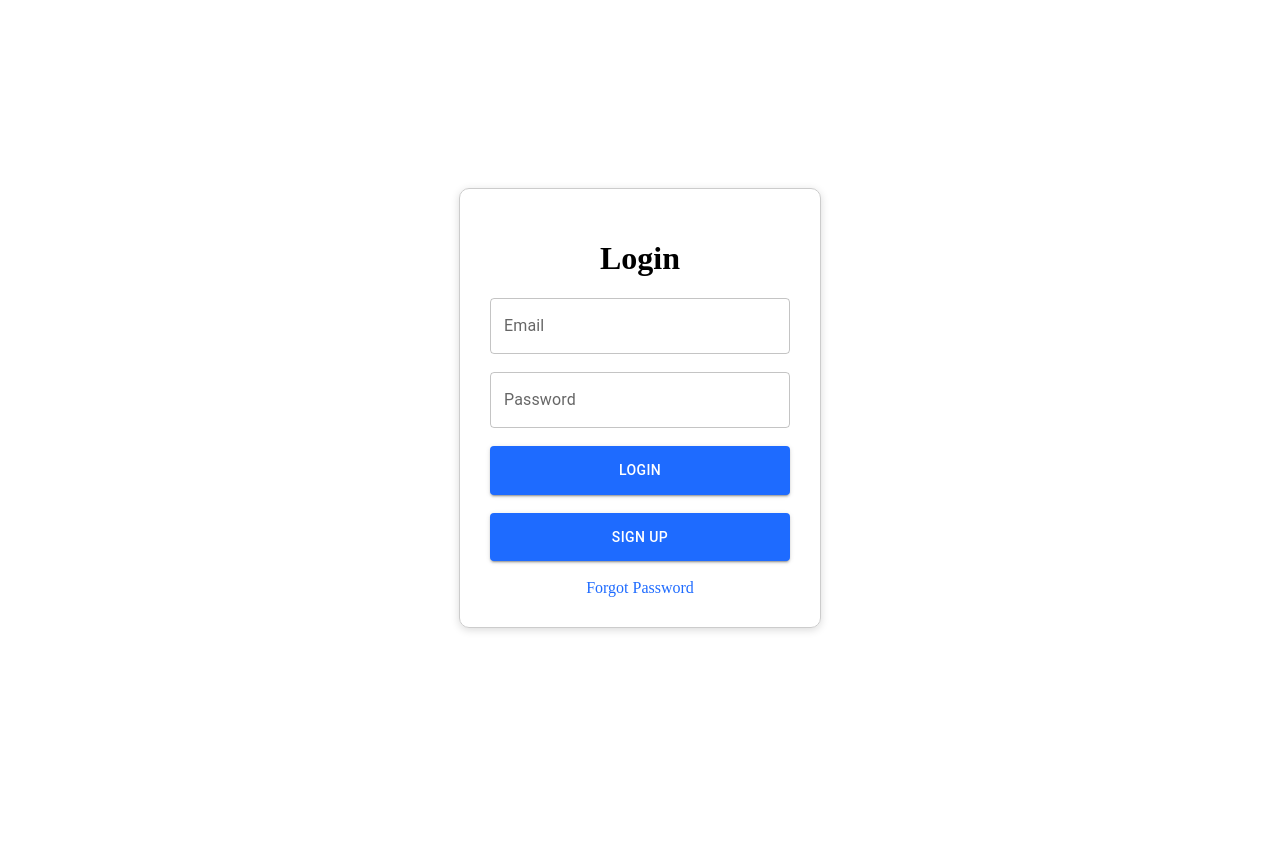
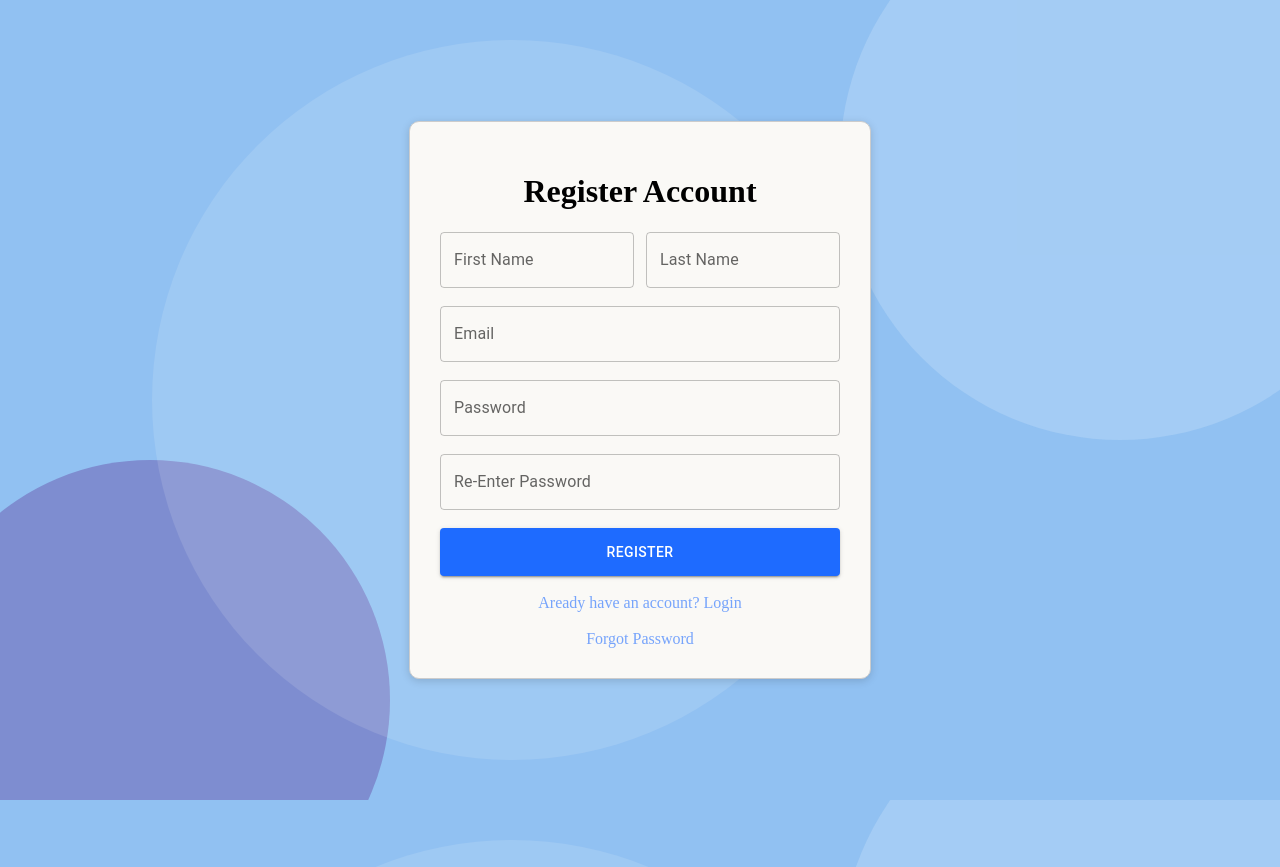
Before and after one commit to Shamxc/WebProg_Learning-Management-System, a React (Vite) app in the folder client/: page / in a window 1280 px wide. Shown: the top 867 px of the page. Before the commit the page ends 816 px from the top, so only its background shows below. Built offline with nearby package versions, Linux system fonts and the light colour scheme.

Commit message:
Login/ Register UI

```diff
--- a/client/src/App.css
+++ b/client/src/App.css
@@ -0,0 +1,3 @@
+body {
+    margin: 0;
+}
--- a/client/src/App.jsx
+++ b/client/src/App.jsx
@@ -4,11 +4,13 @@ import reactLogo from './assets/react.svg'
 import viteLogo from './assets/vite.svg'
 import './App.css'
 import LoginPage from './pages/LoginPage'
+import Register from './pages/Register'
 
 function App() {
 
   return (
     <>
+      <Register/>
       <LoginPage/>
     </>
   )
--- a/client/src/pages/LoginPage.jsx
+++ b/client/src/pages/LoginPage.jsx
@@ -3,9 +3,13 @@ import { Button, Typography, TextField } from '@mui/material';
 function LoginPage() {
 
     return (
-        <div style={{display: 'flex', justifyContent: 'center', alignItems: 'center', minHeight: '100vh' }}>
+        <div style={{display: 'flex', justifyContent: 'center', alignItems: 'center', minHeight: '100vh', backgroundColor: 'rgba(88, 161, 235, 0.66)', position: 'relative', overflow: 'hidden' }}>
 
-          <div style={{width: 300, padding: 30, textAlign: 'center', border: '1px solid #ccc', borderRadius: 10, boxShadow: '0 2px 8px rgba(0,0,0,0.15)' }}>
+            <div style={{ position: 'absolute', zIndex: 0, pointerEvents: 'none', top: -120, right: -120, width: 560, height: 560, borderRadius: '50%', backgroundColor: 'rgba(220, 235, 250, 0.25)' }}></div>
+            <div style={{ position: 'absolute', zIndex: 0, pointerEvents: 'none', bottom: -140, left: -90, width: 480, height: 480, borderRadius: '50%', backgroundColor: 'rgba(91, 45, 144, 0.35)' }}></div>
+            <div style={{ position: 'absolute', zIndex: 0, pointerEvents: 'none', top: '50%', left: '40%', transform: 'translate(-50%, -50%)', width: 720, height: 720, borderRadius: '50%', backgroundColor: 'rgba(250, 249, 246, 0.12)' }}></div>
+
+            <div style={{ position: 'relative', zIndex: 1, width: 400, padding: 30, textAlign: 'center', backgroundColor: '#FAF9F6', border: '1px solid #ccc', borderRadius: 10, boxShadow: '0 2px 8px rgba(0,0,0,0.15)' }}>
 
                 <h1>Login</h1>
 
@@ -16,18 +20,18 @@ function LoginPage() {
                     <TextField  label="Password" variant="outlined" fullWidth />
                     <br/> <br/>
 
+
                     <Button variant="contained" fullWidth sx={{ backgroundColor: '#1E6BFF', padding: '12px', '&:hover': { backgroundColor: '#1553CC' } }}>Login</Button>
                     <br/> <br/>
 
                     <Button variant="contained" fullWidth sx={{ backgroundColor: '#1E6BFF', padding: '12px', '&:hover': { backgroundColor: '#1553CC' } }}>Sign Up</Button>
                     <br/> <br/>
 
-                <a style={{color: '#1E6BFF', cursor: 'pointer'}}>Forgot Password</a>
+                    <a style={{color: 'rgba(30, 107, 255, 0.6)', cursor: 'pointer'}}>Forgot Password</a>
 
                 </div>
 
             </div>
-
 
         </div>
     )
--- a/client/src/pages/Register.jsx
+++ b/client/src/pages/Register.jsx
@@ -0,0 +1,50 @@
+import { Button, Typography, TextField } from '@mui/material';
+
+function Register() {
+
+    return (
+        <div style={{display: 'flex', justifyContent: 'center', alignItems: 'center', minHeight: '100vh', backgroundColor: 'rgba(88, 161, 235, 0.66)', position: 'relative', overflow: 'hidden' }}>
+
+            <div style={{ position: 'absolute', zIndex: 0, pointerEvents: 'none', top: -120, right: -120, width: 560, height: 560, borderRadius: '50%', backgroundColor: 'rgba(220, 235, 250, 0.25)' }}></div>
+            <div style={{ position: 'absolute', zIndex: 0, pointerEvents: 'none', bottom: -140, left: -90, width: 480, height: 480, borderRadius: '50%', backgroundColor: 'rgba(91, 45, 144, 0.35)' }}></div>
+            <div style={{ position: 'absolute', zIndex: 0, pointerEvents: 'none', top: '50%', left: '40%', transform: 'translate(-50%, -50%)', width: 720, height: 720, borderRadius: '50%', backgroundColor: 'rgba(250, 249, 246, 0.12)' }}></div>
+
+            <div style={{ position: 'relative', zIndex: 1, width: 400, padding: 30, textAlign: 'center', backgroundColor: '#FAF9F6', border: '1px solid #ccc', borderRadius: 10, boxShadow: '0 2px 8px rgba(0,0,0,0.15)' }}>
+
+                <h1>Register Account</h1>
+
+                <div>
+
+                    <div style={{ display: 'flex', gap: 12 }}>
+                        <TextField label="First Name" variant="outlined" fullWidth />
+                        <TextField label="Last Name" variant="outlined" fullWidth />
+                    </div>
+                    <br/>
+
+                    <TextField  label="Email" variant="outlined" fullWidth />
+                    <br/> <br/>
+
+                    <TextField  label="Password" variant="outlined" fullWidth />
+                    <br/> <br/>
+
+                    <TextField  label="Re-Enter Password" variant="outlined" fullWidth />
+                    <br/> <br/>
+
+                    <Button variant="contained" fullWidth sx={{ backgroundColor: '#1E6BFF', padding: '12px', '&:hover': { backgroundColor: '#1553CC' } }}>Register</Button>
+                    <br/> <br/>
+
+                    <a style={{color: 'rgba(30, 107, 255, 0.6)', cursor: 'pointer'}}>Aready have an account? Login</a>
+                    <br/> <br/>
+
+                    <a style={{color: 'rgba(30, 107, 255, 0.6)', cursor: 'pointer'}}>Forgot Password</a>
+
+                </div>
+
+            </div>
+
+        </div>
+    )
+
+}
+
+export default Register
```
Lines whose indentation alone changed are shown as unchanged.
